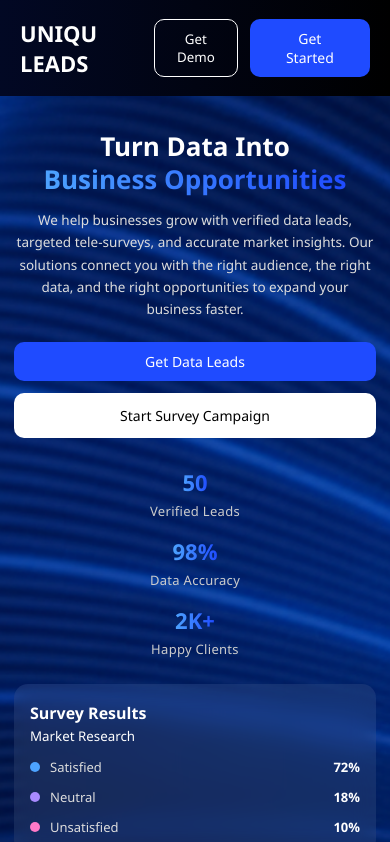
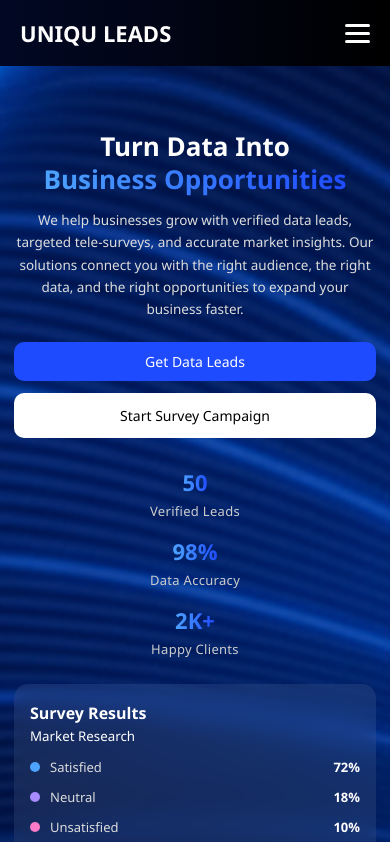
Before and after one commit to mounttowntech/uniqueleads, a React (Create React App) app: page / in a window 390 px wide. Shown: the top 842 px of the page. Built offline with nearby package versions, Linux system fonts and the light colour scheme.

Commit message:
hamburger for mobile css added

```diff
--- a/src/components/common/Header.css
+++ b/src/components/common/Header.css
@@ -69,9 +69,90 @@
   background: #3765ff;
 }
 
+.hamburger {
+  display: none;
+}
+
+
 /* MOBILE HEADER */
 @media (max-width: 900px) {
   .nav-links {
     display: none;
   }
 }
+
+/* ===== MOBILE VIEW ===== */
+@media (max-width: 768px) {
+
+  .header-container {
+    display: flex;
+    justify-content: space-between;
+    align-items: center;
+  }
+
+  /* 🔥 Hide normal nav */
+  .nav-links {
+    position: absolute;
+    display: flex;
+    align-items: center;
+    top: 66px;
+    left: 0;
+    width: 100%;
+    background: #0b1b44;
+    flex-direction: column;
+    align-items: center;
+    gap: 20px;
+    padding: 20px 0;
+
+    opacity: 0;
+    visibility: hidden;
+    transform: translateY(-10px);
+    transition: all 0.3s ease;
+  }
+
+  /* 🔥 Show when active */
+  .nav-links.active {
+    opacity: 1;
+    visibility: visible;
+    transform: translateY(0);
+  }
+
+  .nav-links a {
+    color: #fff;
+    font-size: 16px;
+  }
+
+  /* 🔥 Hide buttons in mobile */
+  .header-buttons {
+    display: none;
+  }
+
+  /* ===== HAMBURGER ===== */
+  .hamburger {
+    display: flex;
+    flex-direction: column;
+    cursor: pointer;
+    gap: 5px;
+  }
+
+  .hamburger span {
+    width: 25px;
+    height: 3px;
+    background: white;
+    border-radius: 2px;
+    transition: 0.3s;
+  }
+
+  /* 🔥 Animation when open */
+  .hamburger.active span:nth-child(1) {
+    transform: rotate(45deg) translate(5px, 5px);
+  }
+
+  .hamburger.active span:nth-child(2) {
+    opacity: 0;
+  }
+
+  .hamburger.active span:nth-child(3) {
+    transform: rotate(-45deg) translate(6px, -6px);
+  }
+}
--- a/src/components/common/Header.js
+++ b/src/components/common/Header.js
@@ -1,9 +1,11 @@
 import { Link, useLocation, useNavigate } from 'react-router-dom';
 import './Header.css';
+import { useState } from "react";
 
 function Header() {
   const navigate = useNavigate();
   const location = useLocation();
+const [menuOpen, setMenuOpen] = useState(false);
 
   const goToSection = (section) => {
     if (location.pathname !== '/') {
@@ -16,19 +18,49 @@ function Header() {
 
   return (
     /* Header Component */
-<header class="main-header">
-  <div class="header-container">
+<header className="main-header">
+  <div className="header-container">
 
-    <div class="logo"> UNIQU LEADS</div>
+    <div className="logo"> UNIQU LEADS</div>
+<div
+  className={`hamburger ${menuOpen ? "active" : ""}`}
+  onClick={() => setMenuOpen(!menuOpen)}
+>
+  <span></span>
+  <span></span>
+  <span></span>
+</div>
+    <nav className={`nav-links ${menuOpen ? "active" : ""}`}>
+      <Link to="/" onClick={() => {
+  goToSection('home');
+  setMenuOpen(false);
+}}>
+  Home
+</Link>
 
-    <nav class="nav-links">
-      <Link to="/" onClick={() => goToSection('home')}>Home</Link>
-      <Link to="/" onClick={() => goToSection('services')}>Services</Link>
-      <Link to="/" onClick={() => goToSection('about')}>About Us</Link>
-      <Link to="/" onClick={() => goToSection('contact')}>Contact Us</Link>
-    </nav>
+<Link to="/" onClick={() => {
+  goToSection('services');
+  setMenuOpen(false);
+}}>
+  Services
+</Link>
 
-    <div class="header-buttons">
+<Link to="/" onClick={() => {
+  goToSection('about');
+  setMenuOpen(false);
+}}>
+  About Us
+</Link>
+
+<Link to="/" onClick={() => {
+  goToSection('contact');
+  setMenuOpen(false);
+}}>
+  Contact Us
+</Link>
+      </nav>
+
+    <div className="header-buttons">
       <button class="btn-outline">Get Demo</button>
       <button class="btn-primary">Get Started</button>
     </div>
```
